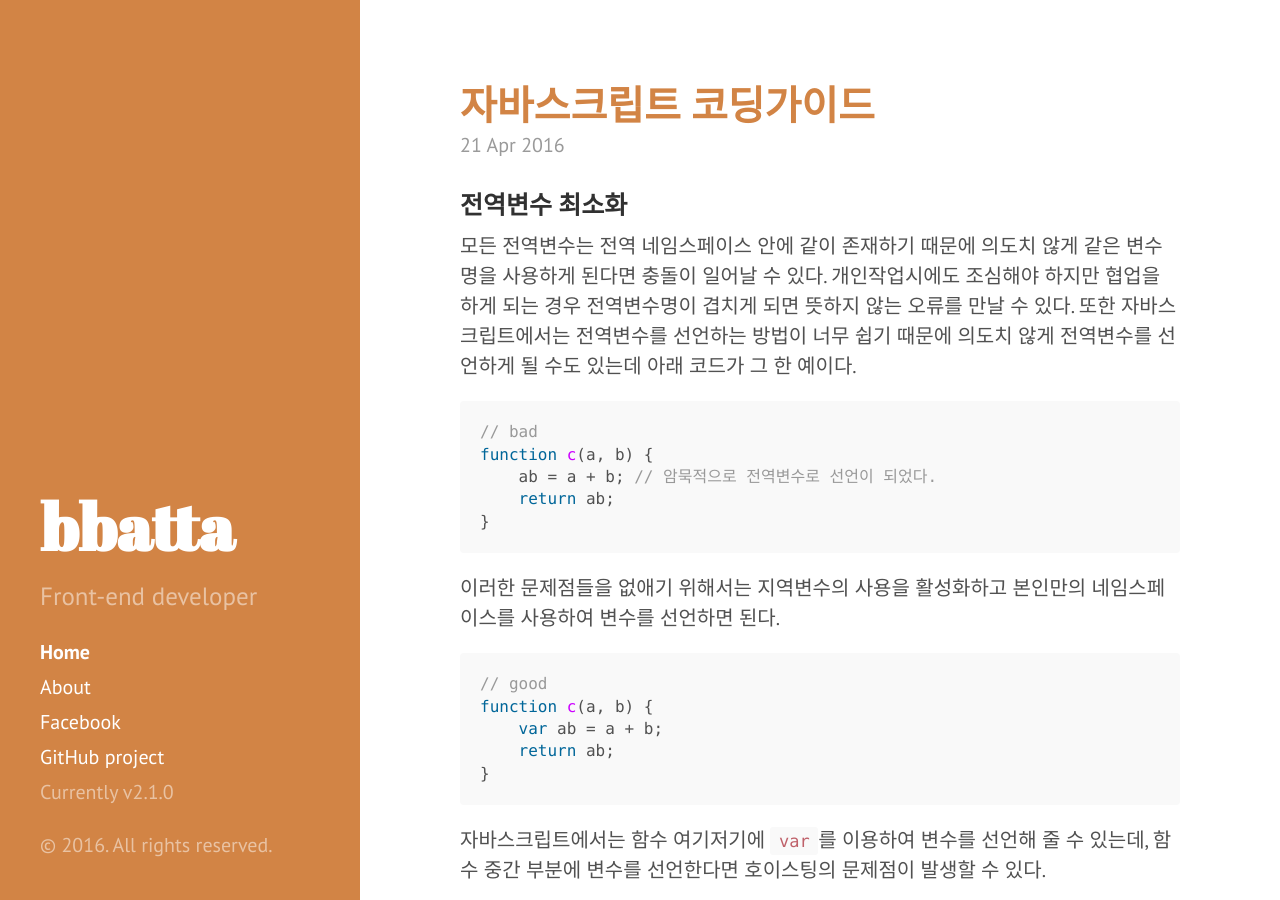
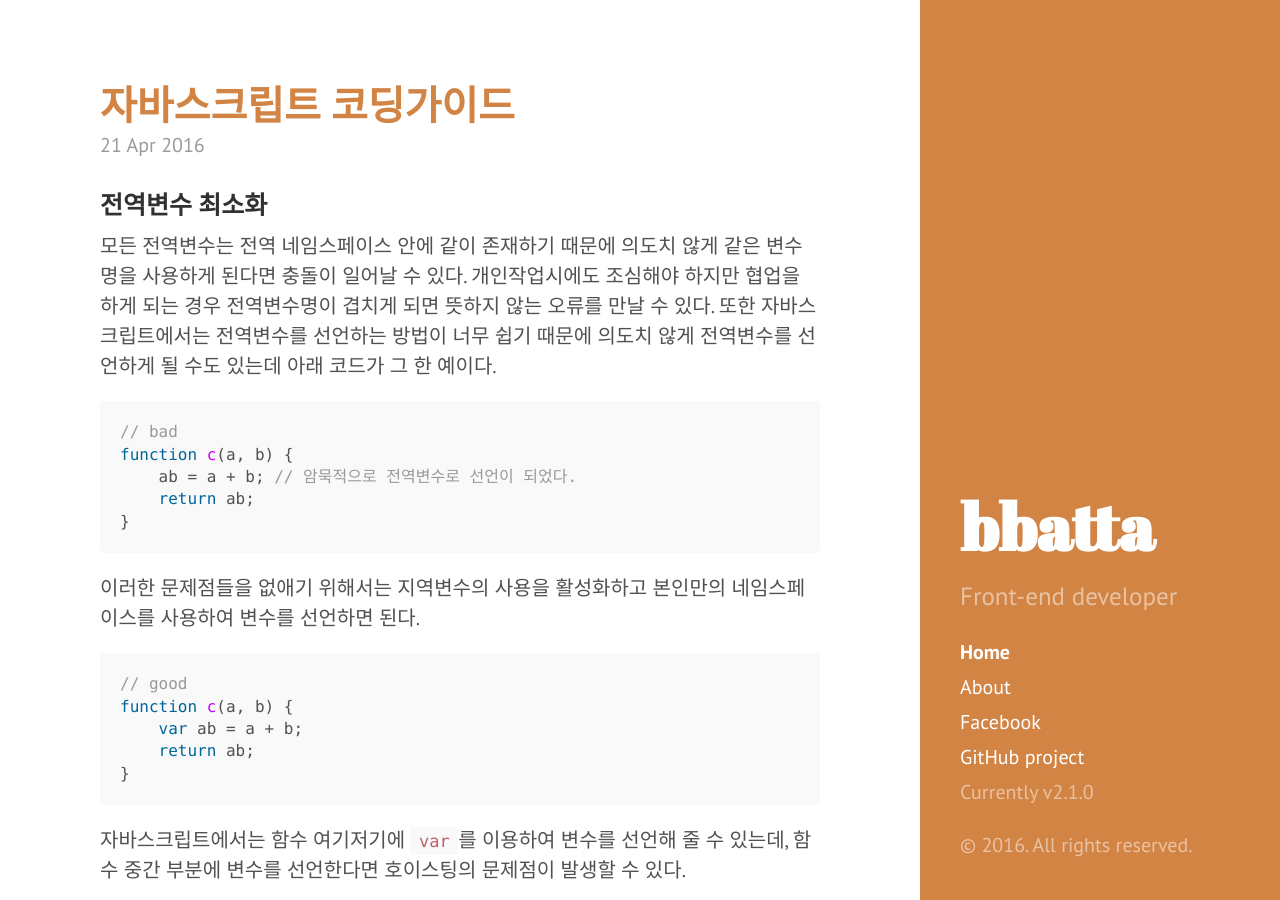
Before and after one commit to bbatta38/bbatta38.github.io, a Jekyll site: the page built from index.html, in a window 1280 px wide and 900 px high. Built offline with Jekyll 4.4.1, drawn with Linux system fonts in a browser that asks for light colours; the list of posts is cut into pages by our own code; comment, search, counter and statistics services are not loaded.

Commit message:
Update default.html

```diff
--- a/_layouts/default.html
+++ b/_layouts/default.html
@@ -3,7 +3,7 @@
 
   {% include head.html %}
 
-  <body class="theme-base-09">
+  <body class="theme-base-09 layout-reverse">
 
     {% include sidebar.html %}
 
```
